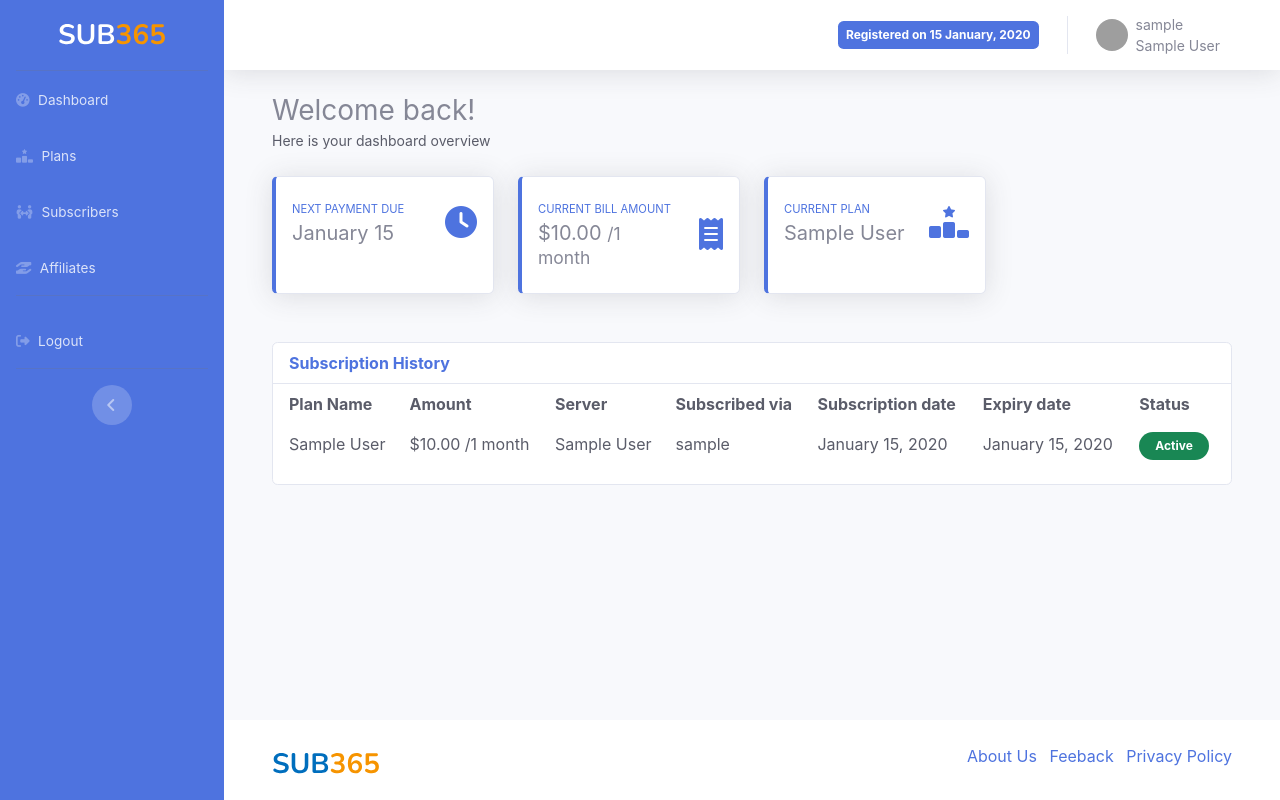
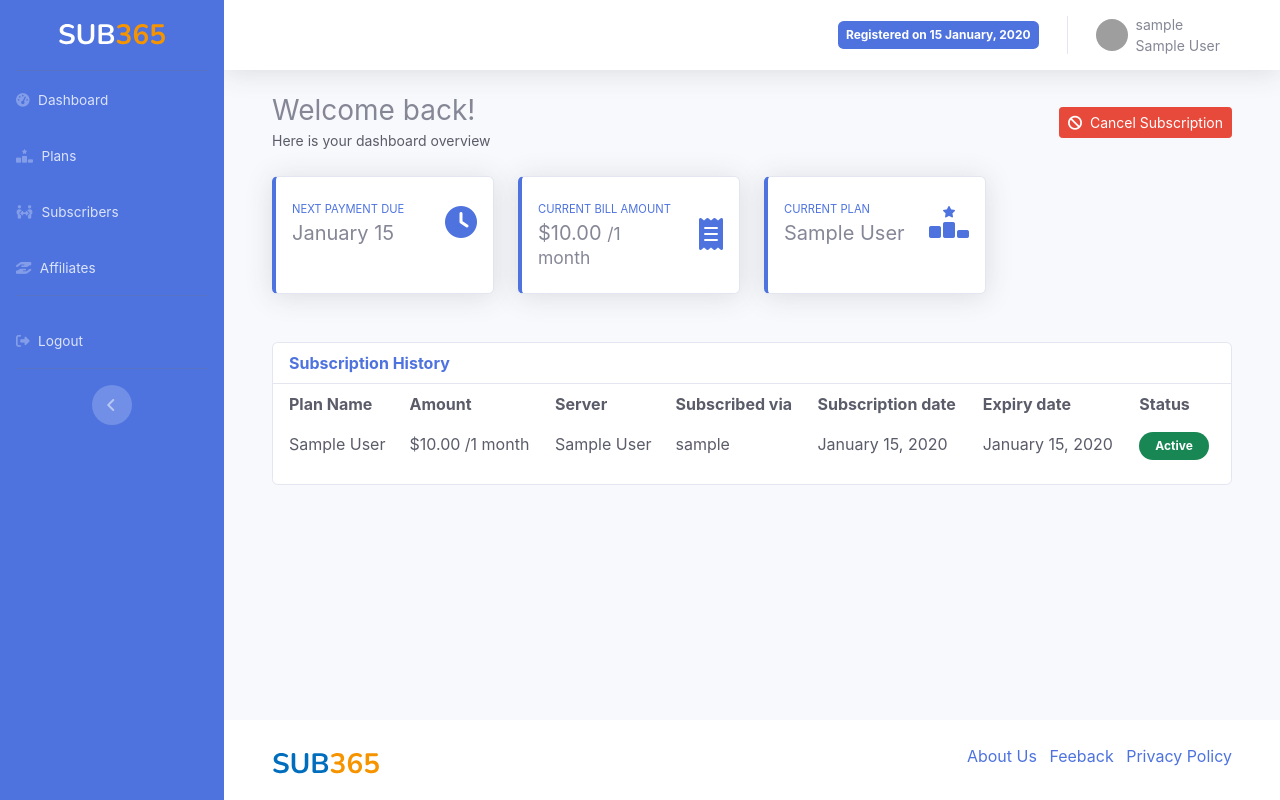
Before and after one commit to Pythonian/sub365, a Django app: page /subscriber/ in a window 1280 px wide. Run offline with Django 4.2, Linux system fonts and the light colour scheme; a user stored in the database is signed in; tables that the repository leaves empty hold one stand-in row (values such as "Sample post"); some libraries are stand-ins or nearby versions; grey boxes are pictures that could not be loaded.

Commit message:
customer ability to cancel subscription

```diff
--- a/accounts/models.py
+++ b/accounts/models.py
@@ -542,6 +542,7 @@ class Subscription(models.Model):
         ACTIVE = "A", "Active"
         INACTIVE = "I", "Inactive"
         EXPIRED = "E", "Expired"
+        CANCELED = "C", "Canceled"
 
     subscriber = models.ForeignKey(
         Subscriber, on_delete=models.CASCADE, related_name="subscriptions"
--- a/accounts/urls.py
+++ b/accounts/urls.py
@@ -11,6 +11,7 @@ urlpatterns = [
     path(
         "subscription/success/", views.subscription_success, name="subscription_success"
     ),
+    path("subscription/cancel/", views.subscription_cancel, name="subscription_cancel"),
     # Affiliate URLs
     path("affiliate/", views.affiliate_dashboard, name="affiliate_dashboard"),
     path("affiliate/upgrade/", views.upgrade_to_affiliate, name="upgrade_to_affiliate"),
--- a/accounts/views.py
+++ b/accounts/views.py
@@ -753,6 +753,39 @@ def subscription_success(request):
 
 @login_required
 @require_POST
+def subscription_cancel(request):
+    subscriber = get_object_or_404(Subscriber, user=request.user)
+
+    try:
+        # Retrieve the active subscription for the subscriber
+        subscription = Subscription.objects.get(
+            subscriber=subscriber, status=Subscription.SubscriptionStatus.ACTIVE
+        )
+
+        # Cancel the subscription using the Stripe API
+        stripe.Subscription.delete(subscription.subscription_id)
+
+        # Add a success message
+        messages.success(request, "Your subscription has been canceled successfully.")
+    except stripe.error.StripeError as e:
+        logger.exception("An error occurred during a Stripe API call: %s", str(e))
+        messages.error(
+            request,
+            "An error occurred while canceling your subscription. Please try again later.",
+        )
+
+    except Exception as e:
+        logger.exception("An unexpected error occurred: %s", str(e))
+        messages.error(
+            request,
+            "An unexpected error occurred while processing your request. Please try again later.",
+        )
+
+    return redirect("subscriber_dashboard")
+
+
+@login_required
+@require_POST
 def upgrade_to_affiliate(request):
     subscriber = get_object_or_404(Subscriber, user=request.user)
 
--- /dev/null
+++ b/templates/modals/_cancel_subscription.html
@@ -0,0 +1,24 @@
+<div class="modal fade" id="cancelSubscription" tabindex="-1" role="dialog"
+    aria-labelledby="cancelSubscriptionModalLabel" aria-hidden="true">
+    <div class="modal-dialog" role="document">
+        <div class="modal-content">
+            <div class="modal-header">
+                <h5 class="modal-title text-danger">Cancel Subscription</h5>
+                <button type="button" class="btn-close" data-bs-dismiss="modal" aria-label="Close"></button>
+            </div>
+            <div class="modal-body text-dark">
+                <p>Are you sure you want to cancel your subscription?</p>
+                <p>Your subscription will not be renewed if you proceed and you will lose access to the server once your
+                    current subscription expires.</p>
+            </div>
+            <div class="modal-footer">
+                <button class="btn btn-sm btn-outline-dark" type="button" data-bs-dismiss="modal">Close</button>
+                <form method="POST" action="{% url 'subscription_cancel' %}">
+                    {% csrf_token %}
+                    <button type="submit" class="btn btn-sm btn-danger"><i class="fas fa-ban me-1"></i>
+                        Cancel Subscription</button>
+                </form>
+            </div>
+        </div>
+    </div>
+</div>
--- a/templates/subscriber/dashboard.html
+++ b/templates/subscriber/dashboard.html
@@ -10,10 +10,15 @@
         <h3 class="mb-0 text-secondary">Welcome back!</h3>
         <small>Here is your dashboard overview</small>
     </div>
-    {% if not user.is_affiliate %}
-    <a class="btn btn-primary btn-sm" data-bs-toggle="modal" data-bs-target="#affiliateModal"><i
-            class="fas fa-user-tie me-1"></i> Become an Affiliate</a>
-    {% endif %}
+    <div>
+        {% if not user.is_affiliate %}
+        <a class="btn btn-primary btn-sm" data-bs-toggle="modal" data-bs-target="#affiliateModal"><i
+                class="fas fa-user-tie me-1"></i> Become an Affiliate</a>
+        {% endif %}
+        <a class="btn btn-danger btn-sm" data-bs-target="#cancelSubscription" data-bs-toggle="modal"><i
+                class="fas fa-ban me-1"></i> Cancel
+            Subscription</a>
+    </div>
 </div>
 <div class="row mb-4">
     {% include 'subscriber/_payment_due.html' %}
@@ -190,4 +195,6 @@
     </div>
 </div>
 
+{% include "modals/_cancel_subscription.html" %}
+
 {% endblock %}
```
Also changed, not shown: accounts/webhooks.py (+23 -107 lines), accounts/migrations/0002_alter_subscription_status.py (added).
